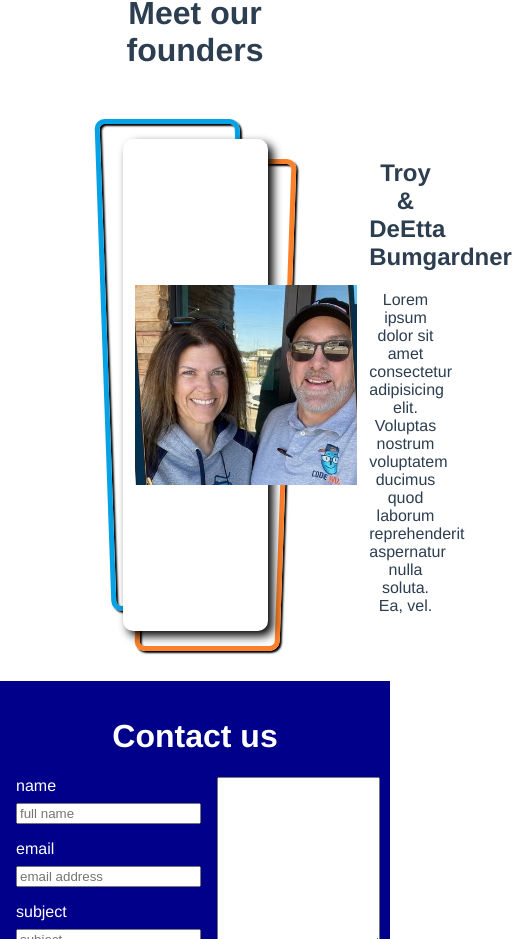
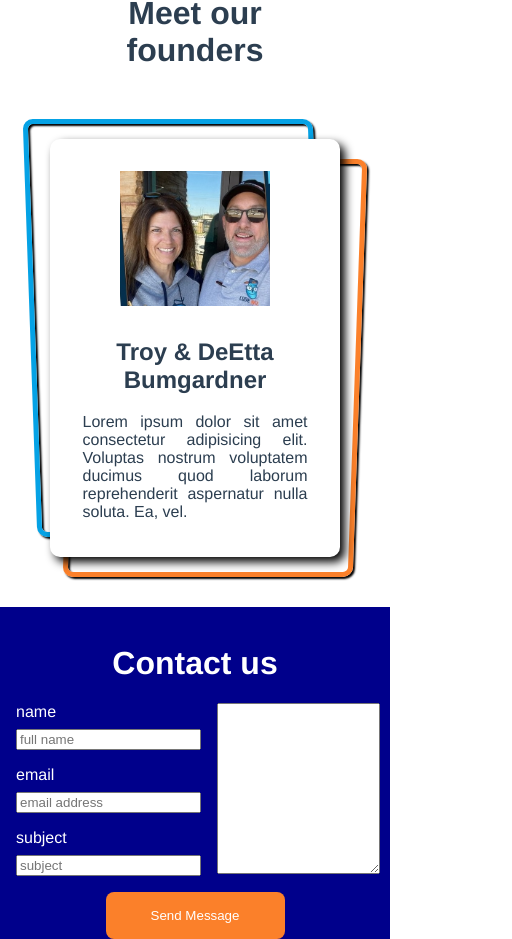
Before and after one commit to mdallen5393/bytebuilders2, a Vue app: page / in a window 390 px wide. Shown: the part 1358-2297 px from the top of the page, 512 px wide, since content can reach past the window. Built offline with nearby package versions, Linux system fonts and the light colour scheme; no server answers; the database is empty.

Commit message:
Added responsiveness to About component.

```diff
--- a/src/components/AboutSection.vue
+++ b/src/components/AboutSection.vue
@@ -61,6 +61,7 @@ export default defineComponent({
     z-index: -1;
     border-radius: 10px;
   }
+
   .about-panel::before {
     top: -20px;
     left: -20px;
@@ -87,7 +88,31 @@ export default defineComponent({
   }
 
   .panel-text {
-    max-width: 50%
+    width: 50%
+  }
+
+  @media (max-width: 768px) {
+    .about__content {
+      flex-direction: column;
+      padding: 20px;
+    }
+
+    .about-panel {
+      width: 100%;
+    }
+
+    .panel-text {
+      width: 90%;
+    }
+
+    .panel-text p {
+      text-align: justify;
+    }
+
+    .panel-img {
+      width: 60%;
+      max-height: 100%;
+    }
   }
 
 </style>
```
